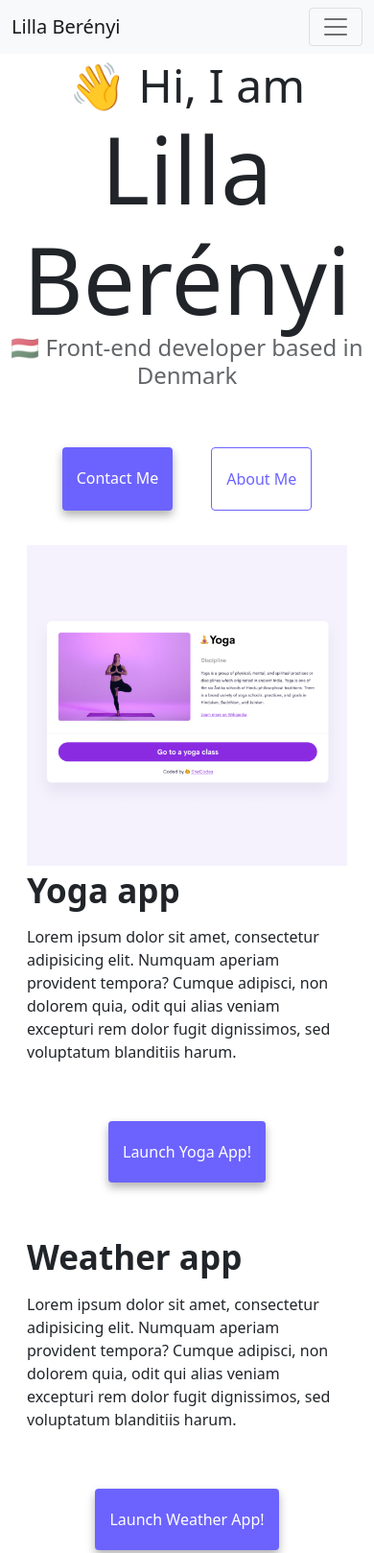
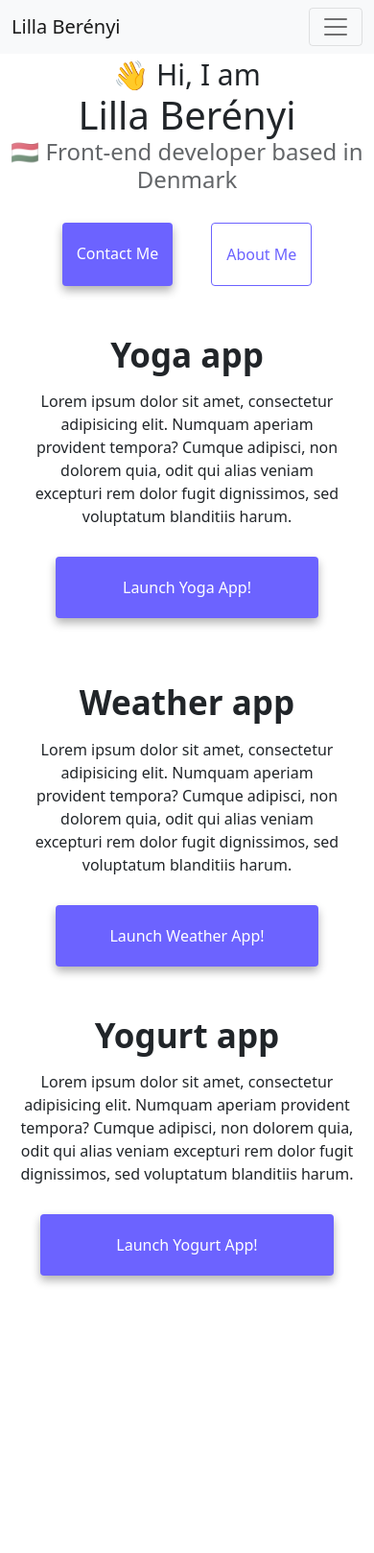
Before and after one commit to Lilla-ctrl/homework-advanced-tools, a plain HTML site: page index.html in a window 390 px wide. Shown: the top 1618 px of the page at 96% size. After the commit the page ends 1419 px from the top, so only its background shows below. Drawn offline with nearby package versions, Linux system fonts and the light colour scheme.

Commit message:
Responsive

```diff
--- a/index.html
+++ b/index.html
@@ -45,7 +45,7 @@
         </div>
       </div>
     </nav>
-    <h2>👋 Hi, I am</h2>
+    <h2 class="mt-3">👋 Hi, I am</h2>
     <h1>Lilla Berényi</h1>
     <h3>&#x1F1ED;&#x1F1FA; Front-end developer based in Denmark</h3>
     <div class="navigation-links">
@@ -55,9 +55,9 @@
     <div class="container">
       <div class="row p-3">
         <div class="col-sm-6">
-          <img src="media/yoga.png" alt="yoga" class="img-fluid" />
+          <img src="media/yoga.png" alt="yoga" class="image-index img-fluid" />
         </div>
-        <div class="col-sm-6">
+        <div class="app-description col-sm-6">
           <div class="title">Yoga app</div>
           <div>
             Lorem ipsum dolor sit amet, consectetur adipisicing elit. Numquam
@@ -65,13 +65,13 @@
             qui alias veniam excepturi rem dolor fugit dignissimos, sed
             voluptatum blanditiis harum.
             <div class="navigation-links">
-              <a href="" class="contact-link">Launch Yoga app!</a>
+              <a href="" class="launch-button contact-link">Launch Yoga app!</a>
             </div>
           </div>
         </div>
       </div>
       <div class="row p-3">
-        <div class="col-sm-6">
+        <div class="app-description col-sm-6">
           <div class="title">Weather app</div>
           <div>
             Lorem ipsum dolor sit amet, consectetur adipisicing elit. Numquam
@@ -79,19 +79,29 @@
             qui alias veniam excepturi rem dolor fugit dignissimos, sed
             voluptatum blanditiis harum.
             <div class="navigation-links">
-              <a href="" class="contact-link">Launch Weather app!</a>
+              <a href="" class="launch-button contact-link"
+                >Launch Weather app!</a
+              >
             </div>
           </div>
         </div>
         <div class="col-sm-6">
-          <img src="media/weather.png" alt="weather" class="img-fluid" />
+          <img
+            src="media/weather.png"
+            alt="weather"
+            class="image-index img-fluid"
+          />
         </div>
       </div>
       <div class="row">
         <div class="col-sm-6">
-          <img src="media/yogurt.png" alt="yogurt" class="img-fluid" />
+          <img
+            src="media/yogurt.png"
+            alt="yogurt"
+            class="image-index img-fluid"
+          />
         </div>
-        <div class="col-sm-6">
+        <div class="app-description col-sm-6">
           <div class="title">Yogurt app</div>
           <div>
             Lorem ipsum dolor sit amet, consectetur adipisicing elit. Numquam
@@ -99,7 +109,9 @@
             qui alias veniam excepturi rem dolor fugit dignissimos, sed
             voluptatum blanditiis harum.
             <div class="navigation-links">
-              <a href="" class="contact-link">Launch Yogurt app!</a>
+              <a href="" class="launch-button contact-link"
+                >Launch Yogurt app!</a
+              >
             </div>
           </div>
         </div>
--- a/src/style.css
+++ b/src/style.css
@@ -95,3 +95,39 @@ p {
   font-weight: bold;
   padding-bottom: 10px;
 }
+
+@media (max-width: 500px) {
+  h1 {
+    font-size: 40px;
+  }
+}
+
+@media (max-width: 500px) {
+  h2 {
+    font-size: 30px;
+  }
+}
+
+@media (max-width: 500px) {
+  .navigation-links {
+    margin: 10px;
+  }
+}
+
+@media (max-width: 500px) {
+  .image-index {
+    display: none;
+  }
+}
+
+@media (max-width: 500px) {
+  .app-description {
+    text-align: center;
+  }
+}
+
+@media (max-width: 500px) {
+  .launch-button {
+    width: 100%;
+  }
+}
```
Also changed, not shown: about.html (+1 -1 lines).
